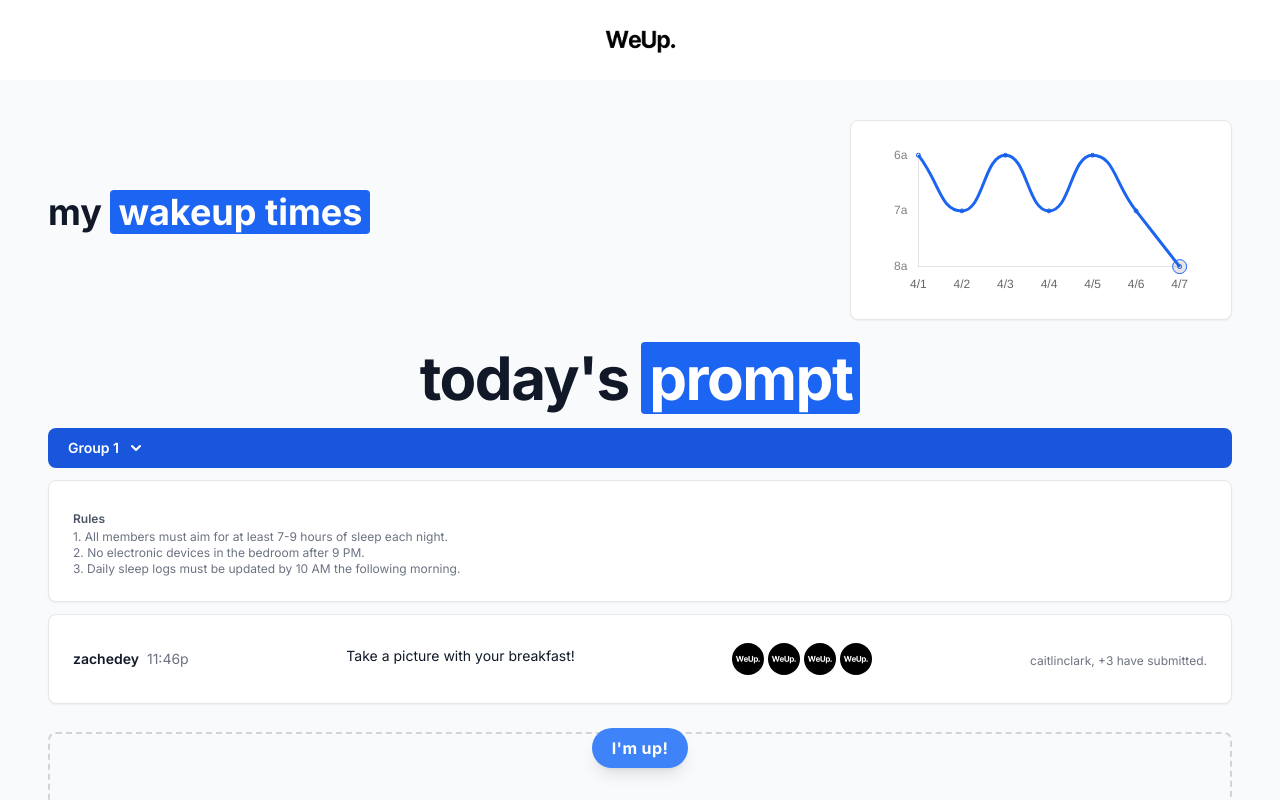
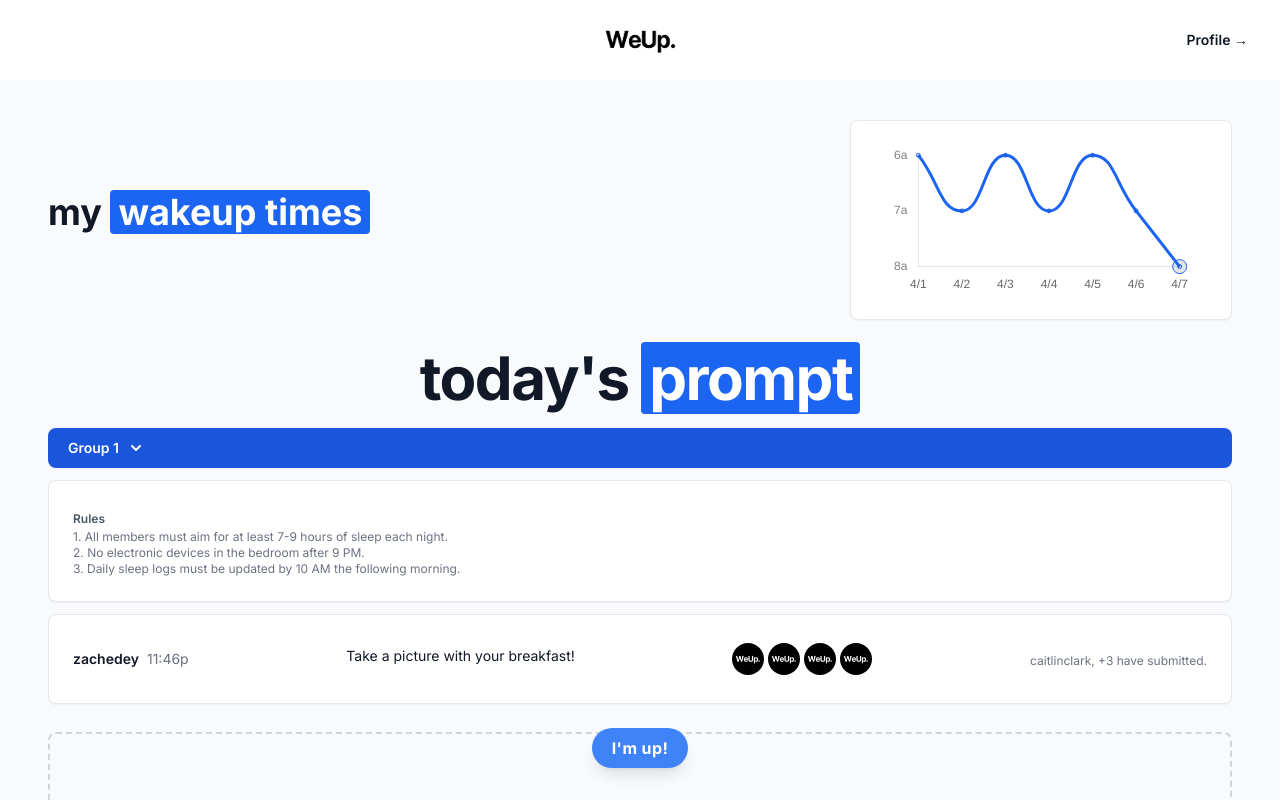
Before and after one commit to radicalplatforms/we-up, a Next.js app in the folder next/: page /home2 in a window 1280 px wide. Shown: the top 800 px of the page. Built offline with nearby package versions, Linux system fonts and the light colour scheme.

Commit message:
fix: addressed nits

```diff
--- a/next/src/app/home2/page.tsx
+++ b/next/src/app/home2/page.tsx
@@ -1,5 +1,5 @@
 "use client";
-import React, { useState, Component } from 'react';
+import React, {useState, Component} from 'react';
 import WeUpLogo from '../assets/weup.png';
 import Image from 'next/image';
 import HomeDropdown from '../components/HomeDropdown';
@@ -17,12 +17,12 @@ export default function Home2() {
 
   return (
     <>
-            <Navbar showBackHome={false} />
+      <Navbar linkText={"Profile"} linkHref={"/profile"}/>
       {/* Container for full screen */}
       <div className='flex min-h-screen flex-col items-center justify-between p-4 bg-gray-50 space-y-4'>
 
         {/* Group Info + Prompt */}
-                <GroupInfo />
+        <GroupInfo/>
 
         {/* Feed */}
         <FeedInfo isUp={isUp} handleClick={handleClick}/>
--- a/next/src/app/profile/page.tsx
+++ b/next/src/app/profile/page.tsx
@@ -5,7 +5,7 @@ import {getUserAPI} from '../../util/api-helpers'
 
 export default withPageAuthRequired(async function Profile() {
   const session = await getSession()
-  const user = getUserAPI(session?.user.email)
+  const user = await getUserAPI(session?.user.email)
 
   return (
     <main className="bg-white">
```
Lines whose indentation alone changed are shown as unchanged.
